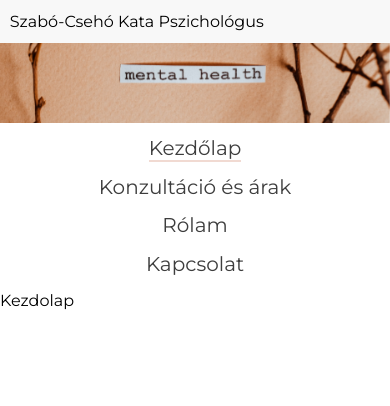
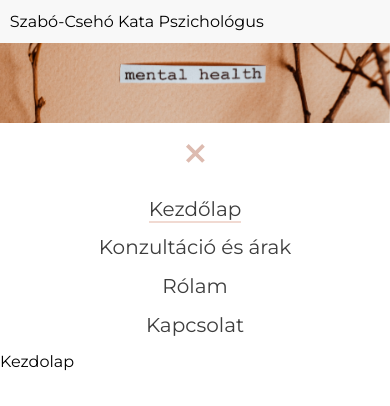
Before and after one commit to SzMatthew/kata-website-frontend, a React (Create React App) app: page / in a window 390 px wide. Both pictures are taken after a click on the icon 194 px from the left and 153 px from the top of the page. Shown: the top 406 px of the page. Built offline with nearby package versions, Linux system fonts and the light colour scheme; no server answers.

Commit message:
Add mobile view of navigation

```diff
--- a/src/Components/Navigation.jsx
+++ b/src/Components/Navigation.jsx
@@ -1,30 +1,33 @@
 import React, { useState, useEffect, useRef} from 'react';
 import { Link, useLocation } from "react-router-dom";
-import { GoThreeBars } from 'react-icons/go';
+import { GoThreeBars, GoX } from 'react-icons/go';
 import './SCSS/Navigation.scss';
 
 const Navigation = () => {
   let location = useLocation();
   const [isOpen, setIsOpen] = useState(false);
-  const [isMobileView, setIsMobileView ] = useState(false);
   const navigationRef = useRef(null);
 
   useEffect(() => {
-    setIsMobileView(window.getComputedStyle(navigationRef.current).getPropertyValue('flex-direction') === 'column');
-  }, []);
+    if (isOpen) {
+      navigationRef.current.style.display = 'flex';
+    } else {
+      navigationRef.current.style.display = 'none';
+    }
+  }, [isOpen]);
 
   const handleOpen = () => {
-    if (isMobileView) {
     setIsOpen(!isOpen);
-    }
   };
 
   return (
     <nav className='navigation-container'>
       {
-        isMobileView && !isOpen
-        ? <GoThreeBars onClick={handleOpen} className='hamburger-icon'/>
-        : <ul ref={navigationRef} className='navigation'>
+        isOpen
+        ? <GoX onClick={handleOpen} className='hamburger-icon'/>
+        : <GoThreeBars onClick={handleOpen} className='hamburger-icon'/>
+      }
+      <ul ref={navigationRef} className='navigation'>
         <li className={location.pathname === '/' ? 'item active' : 'item'}>
           <Link to={`/`}>Kezdőlap</Link>
         </li>
@@ -38,7 +41,6 @@ const Navigation = () => {
           <Link to={`/kapcsolat`}>Kapcsolat</Link>
         </li>
       </ul>
-      }
     </nav>
 
   )
--- a/src/Components/SCSS/Navigation.scss
+++ b/src/Components/SCSS/Navigation.scss
@@ -49,6 +49,7 @@
     font-size: 180%;
     color: $dark-salmon;
     display: none;
+    cursor: pointer;
   }
 
   .slideIn {
@@ -62,6 +63,7 @@
     .navigation {
       max-width: 95%;
       flex-direction: column;
+      display: none;
 
       .item {
         margin: auto;
@@ -78,6 +80,7 @@
     .navigation {
       max-width: 95%;
       flex-direction: column;
+      display: none;
 
       .item {
         margin: auto;
@@ -93,6 +96,7 @@
   @media screen and (min-width: $lg-min) and (max-width: $lg-max) {
     .navigation {
       max-width: 95%;
+      display: flex !important;
     }
   }
 
@@ -100,6 +104,7 @@
   @media screen and (min-width: $xl-min) and (max-width: $xl-max) {
     .navigation {
       max-width: 70%;
+      display: flex !important;
     }
   }
 
@@ -107,6 +112,7 @@
   @media screen and (min-width: $xxl) {
     .navigation {
       max-width: 45%;
+      display: flex !important;
     }
   }
 }
```
Lines whose indentation alone changed are shown as unchanged.
